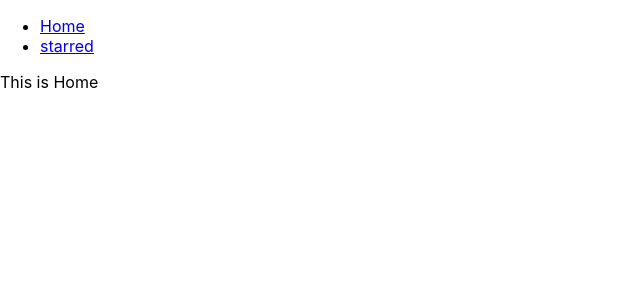
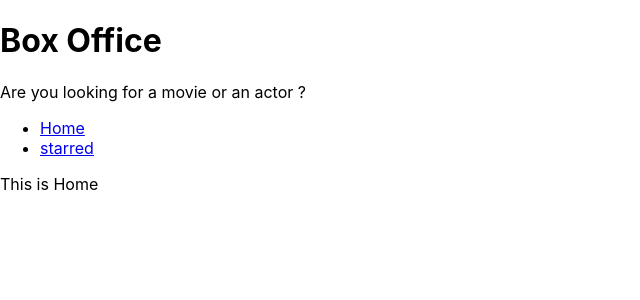
Before and after one commit to joy-rout/box-office, a React (Create React App) app: page / in a window 1280 px wide. Shown: the top 300 px of the page, without its empty margins (0-640 px from the left). Built offline with nearby package versions, Linux system fonts and the light colour scheme.

Commit message:
added title and management layout

```diff
--- a/src/App.js
+++ b/src/App.js
@@ -1,14 +1,12 @@
 import React from 'react'
 import { Switch , Route } from 'react-router-dom'
-import Navs from './components/Navbar'
+
 import Home from './Pages/Home'
 import Starred from './Pages/Starred'
 
 function App() {
   return (
-    <div>
 
-      <Navs/>
     <Switch>
       <Route exact path="/">
         <Home/>
@@ -22,7 +20,7 @@ function App() {
         <div>404 error page not found</div>
       </Route>
     </Switch>
-    </div>
+
   );
 }
 
--- a/src/Pages/Home.js
+++ b/src/Pages/Home.js
@@ -1,8 +1,9 @@
 import React from 'react'
+import MainPageLayout from '../components/MainPageLayout'
 
 function Home() {
   return (
-    <div>This is Home</div>
+    <MainPageLayout>This is Home</MainPageLayout>
   )
 }
 
--- a/src/Pages/Starred.js
+++ b/src/Pages/Starred.js
@@ -1,8 +1,9 @@
 import React from 'react'
+import MainPageLayout from '../components/MainPageLayout'
 
 function Starred() {
   return (
-    <div>This is Starred page</div>
+    <MainPageLayout>This is Starred page</MainPageLayout>
   )
 }
 
--- /dev/null
+++ b/src/components/MainPageLayout.js
@@ -0,0 +1,22 @@
+/* eslint-disable react/function-component-definition */
+/* eslint-disable no-unused-vars */
+import React from 'react'
+import Navbar from './Navbar'
+import Title from './Title'
+
+const MainPageLayout = ({children}) => {
+  return (
+    <div>
+        <Title
+            title="Box Office"
+            subtitle="Are you looking for a movie or an actor ?"
+        />
+
+        <Navbar/>
+
+        {children}
+    </div>
+  )
+}
+
+export default MainPageLayout
--- /dev/null
+++ b/src/components/Title.js
@@ -0,0 +1,15 @@
+/* eslint-disable react/function-component-definition */
+/* eslint-disable no-unused-vars */
+
+import React from 'react'
+
+const Title = ({title , subtitle}) => {
+  return (
+    <div>
+        <h1>{title}</h1>
+        <p>{subtitle}</p>
+    </div>
+  )
+}
+
+export default Title
```
